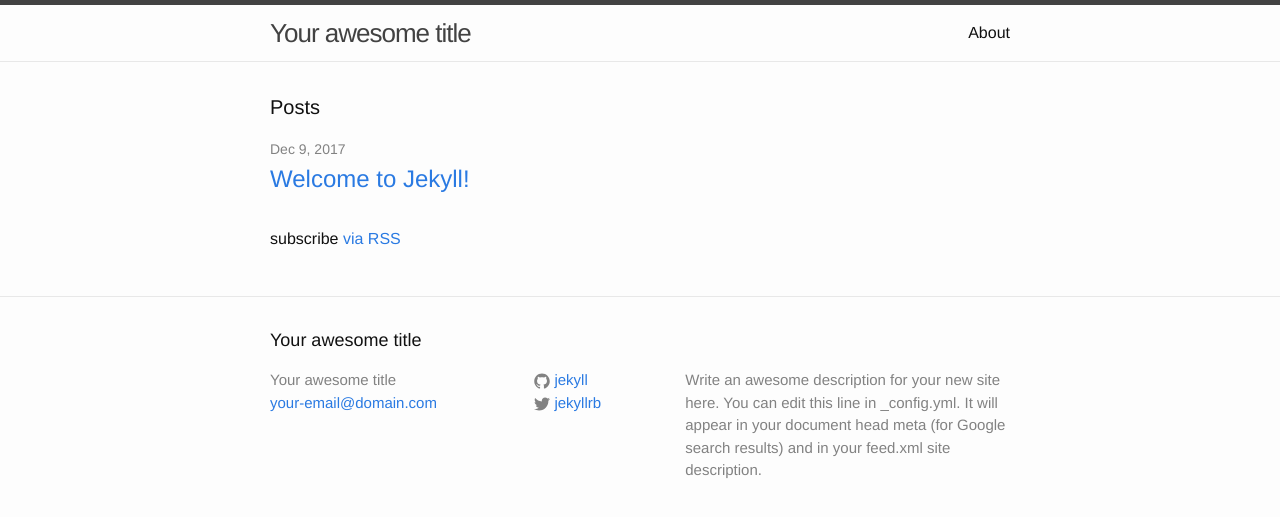
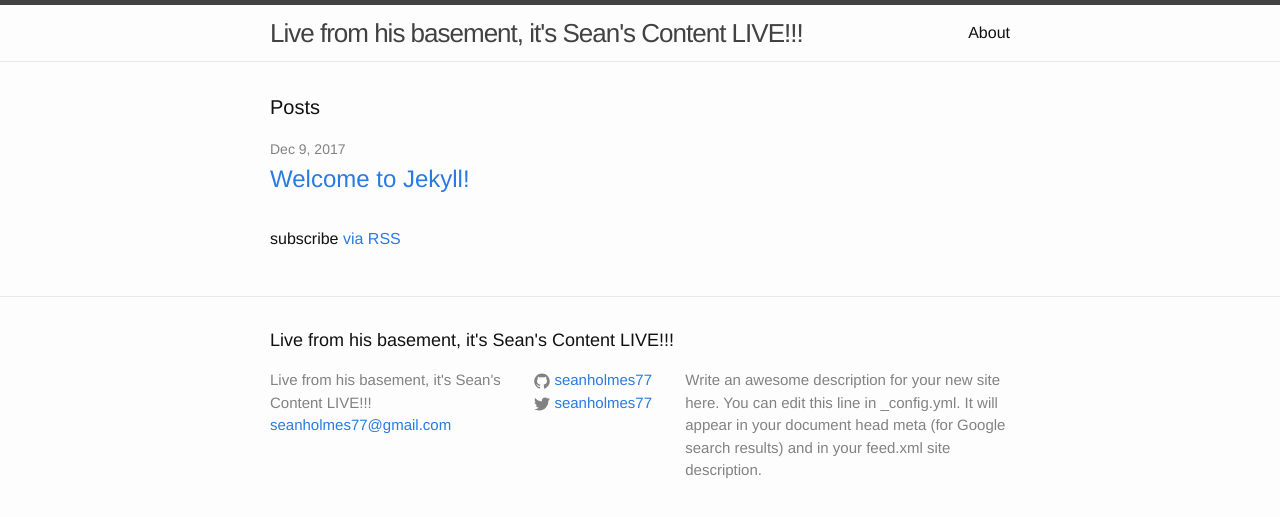
Before and after one commit to seanholmes77/seanholmes77.github.io, a Jekyll site: the page built from index.html, in a window 1280 px wide. Shown: the top 517 px of the page. Built offline with Jekyll 4.4.1, drawn with Linux system fonts in a browser that asks for light colours.

Commit message:
Update _config.yml

```diff
--- a/_config.yml
+++ b/_config.yml
@@ -6,16 +6,16 @@
 # 'jekyll serve'. If you change this file, please restart the server process.
 
 # Site settings
-title: Your awesome title
-email: your-email@domain.com
+title: Live from his basement, it's Sean's Content LIVE!!!
+email: seanholmes77@gmail.com
 description: > # this means to ignore newlines until "baseurl:"
   Write an awesome description for your new site here. You can edit this
   line in _config.yml. It will appear in your document head meta (for
   Google search results) and in your feed.xml site description.
 baseurl: "" # the subpath of your site, e.g. /blog
-url: "http://yourdomain.com" # the base hostname & protocol for your site
-twitter_username: jekyllrb
-github_username:  jekyll
+url: "http://www.seanholmes77.com" # the base hostname & protocol for your site
+twitter_username: seanholmes77
+github_username:  seanholmes77
 
 # Build settings
 markdown: kramdown
```
